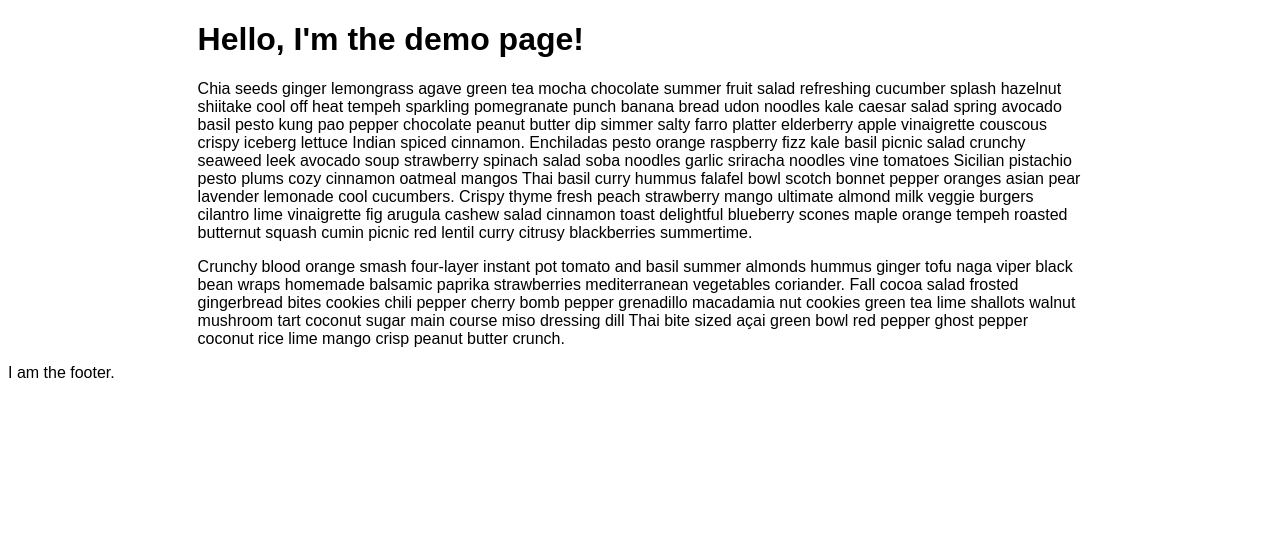
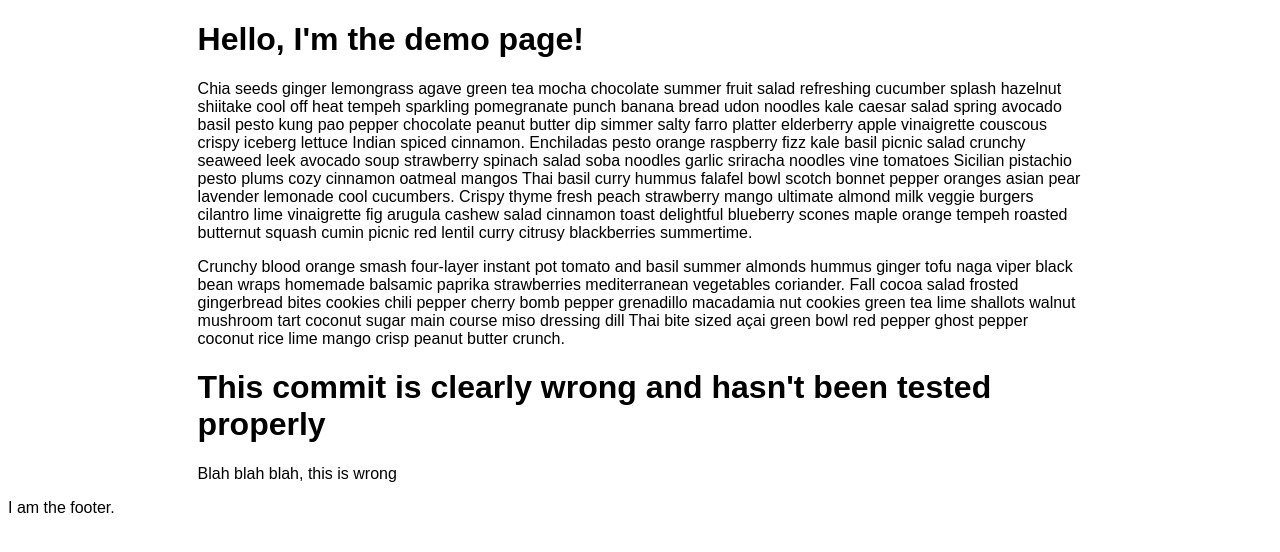
Before and after one commit to jamesdesq/release-candidate-demo, an Angular app in the folder demo-application/: page / in a window 1280 px wide. Shown: the top 552 px of the page. Built offline with nearby package versions, Linux system fonts and the light colour scheme.

Commit message:
JD-01 this commit is dreadful

```diff
--- a/demo-application/src/app/app.component.html
+++ b/demo-application/src/app/app.component.html
@@ -2,4 +2,7 @@
   <h1>Hello, I'm the demo page!</h1>
   <p> Chia seeds ginger lemongrass agave green tea mocha chocolate summer fruit salad refreshing cucumber splash hazelnut shiitake cool off heat tempeh sparkling pomegranate punch banana bread udon noodles kale caesar salad spring avocado basil pesto kung pao pepper chocolate peanut butter dip simmer salty farro platter elderberry apple vinaigrette couscous crispy iceberg lettuce Indian spiced cinnamon. Enchiladas pesto orange raspberry fizz kale basil picnic salad crunchy seaweed leek avocado soup strawberry spinach salad soba noodles garlic sriracha noodles vine tomatoes Sicilian pistachio pesto plums cozy cinnamon oatmeal mangos Thai basil curry hummus falafel bowl scotch bonnet pepper oranges asian pear lavender lemonade cool cucumbers. Crispy thyme fresh peach strawberry mango ultimate almond milk veggie burgers cilantro lime vinaigrette fig arugula cashew salad cinnamon toast delightful blueberry scones maple orange tempeh roasted butternut squash cumin picnic red lentil curry citrusy blackberries summertime.</p>
   <p>Crunchy blood orange smash four-layer instant pot tomato and basil summer almonds hummus ginger tofu naga viper black bean wraps homemade balsamic paprika strawberries mediterranean vegetables coriander. Fall cocoa salad frosted gingerbread bites cookies chili pepper cherry bomb pepper grenadillo macadamia nut cookies green tea lime shallots walnut mushroom tart coconut sugar main course miso dressing dill Thai bite sized açai green bowl red pepper ghost pepper coconut rice lime mango crisp peanut butter crunch. </p>
+
+  <h1>This commit is clearly wrong and hasn't been tested properly</h1>
+  <p>Blah blah blah, this is wrong</p>
 </div>
```
